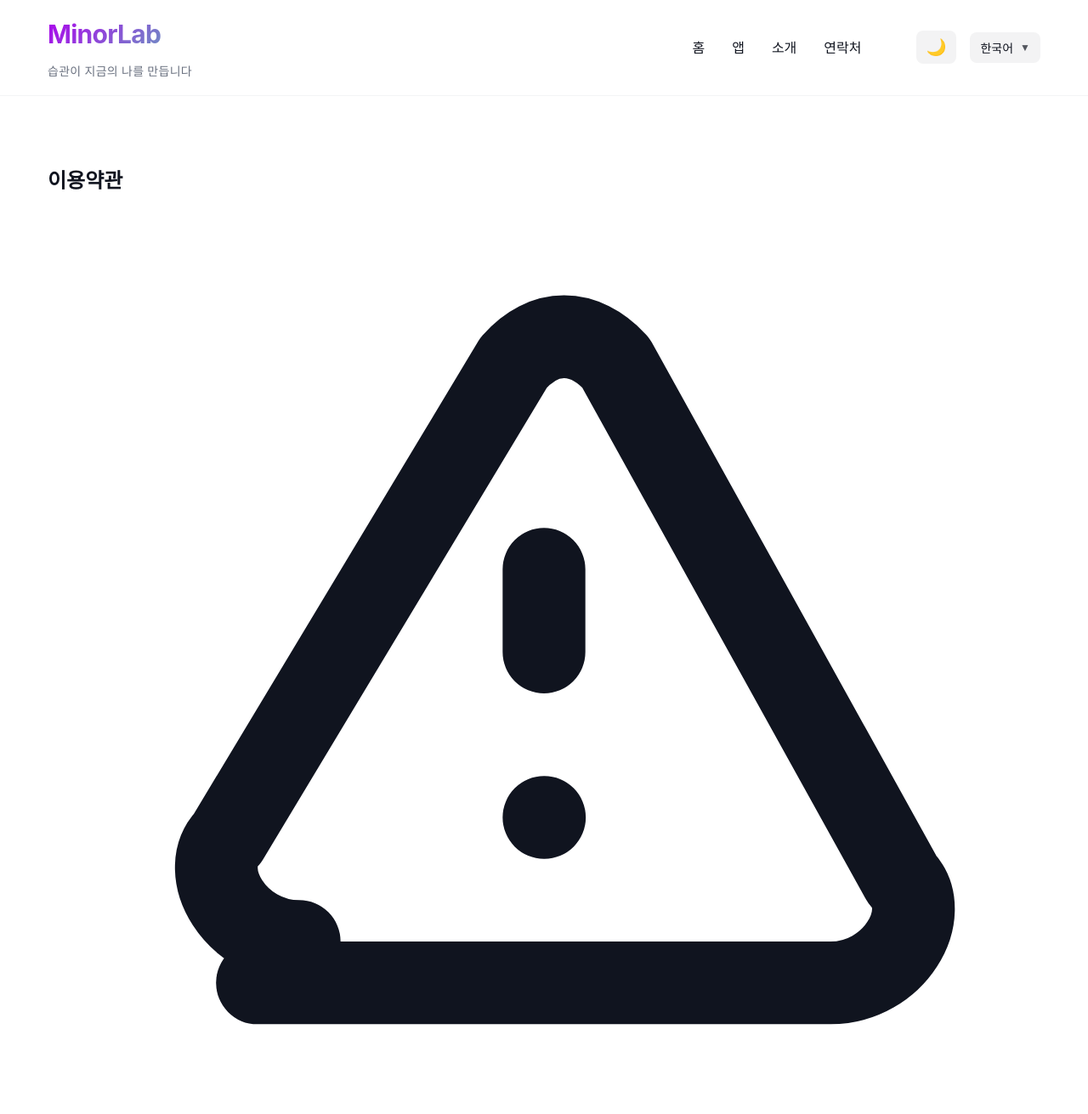
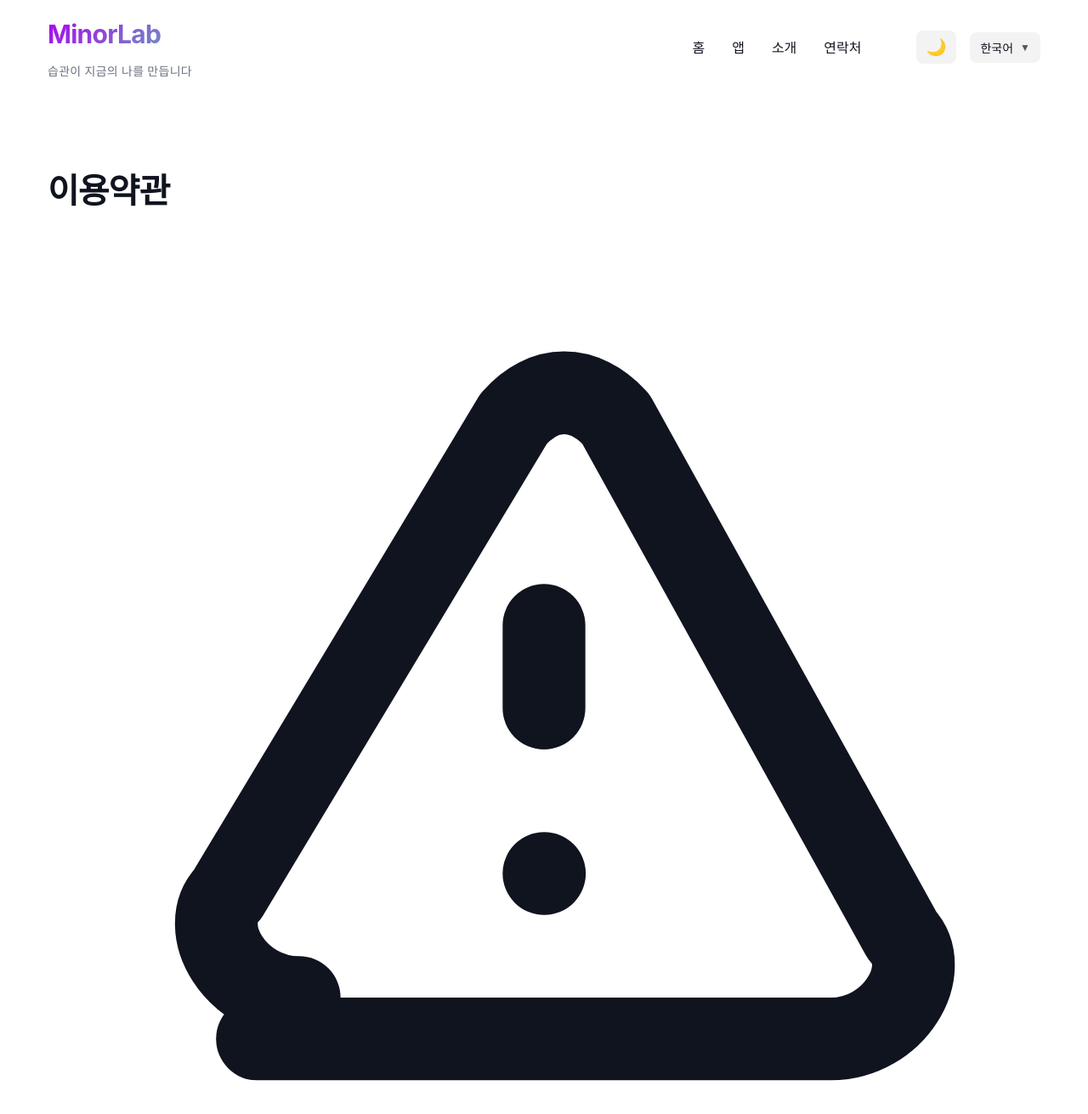
Before and after one commit to minor-laboratory/minorlab_home, a Jekyll site: the page built from terms.html, in a window 1280 px wide and 1400 px high. Shown: the top 1311 px of the window at 85% size. Built offline with Jekyll 4.4.1, drawn with Linux system fonts in a browser that asks for light colours; some web fonts are replaced.

Commit message:
feat: 미니멀 디자인 완성 - border 최소화 및 정책 페이지 개선
- 헤더 하단 테두리 완전 제거
- 정책 페이지 메타데이터 박스 테두리 제거, 패딩/간격 개선
- 타이틀과 메타데이터 간격 확대 (2.5rem)
- 테이블 디자인 개선: 외곽 테두리 제거, 행 구분선만 유지
- 테이블 헤더 스타일 개선 (소문자, 색상 조정)
- Coderon 스타일의 완전한 미니멀 디자인 구현

🤖 Generated with [Claude Code](https://claude.ai/code)

Co-Authored-By: Claude <noreply@anthropic.com>

```diff
--- a/assets/css/main.css
+++ b/assets/css/main.css
@@ -90,7 +90,6 @@ body {
 /* Header */
 .header {
     background-color: rgba(255, 255, 255, 0.95);
-    border-bottom: 1px solid var(--border-light);
     position: sticky;
     top: 0;
     z-index: 100;
@@ -633,6 +632,14 @@ section {
     line-height: 1.8;
 }
 
+.privacy-policy h1 {
+    font-size: 2.5rem;
+    font-weight: 700;
+    margin-bottom: 2.5rem;
+    color: var(--text-primary);
+    letter-spacing: -0.025em;
+}
+
 .privacy-policy h2 {
     font-size: 1.5rem;
     font-weight: 600;
@@ -660,35 +667,44 @@ section {
 
 .privacy-policy .policy-meta {
     background-color: var(--bg-secondary);
-    padding: 1rem;
-    border-radius: 0.5rem;
-    margin-bottom: 2rem;
-    border: 1px solid var(--border-color);
+    padding: 1.5rem;
+    border-radius: var(--radius);
+    margin-bottom: 3rem;
 }
 
 .privacy-policy .contact-info {
     background-color: var(--bg-secondary);
-    padding: 1rem;
-    border-radius: 0.5rem;
-    border: 1px solid var(--border-color);
+    padding: 1.5rem;
+    border-radius: var(--radius);
 }
 
 .delegation-table {
     width: 100%;
     border-collapse: collapse;
-    margin: 1rem 0;
+    margin: 1.5rem 0;
+    border-radius: var(--radius);
+    overflow: hidden;
+    background-color: var(--bg-primary);
 }
 
 .delegation-table th,
 .delegation-table td {
-    border: 1px solid var(--border-color);
-    padding: 0.75rem;
+    padding: 1rem 1.25rem;
     text-align: left;
+    border-bottom: 1px solid var(--bg-secondary);
 }
 
 .delegation-table th {
     background-color: var(--bg-secondary);
     font-weight: 600;
+    font-size: 0.875rem;
+    text-transform: uppercase;
+    letter-spacing: 0.025em;
+    color: var(--text-secondary);
+}
+
+.delegation-table tr:last-child td {
+    border-bottom: none;
 }
 
 /* Responsive Design */
```
Also changed, not shown: 2 other files.
